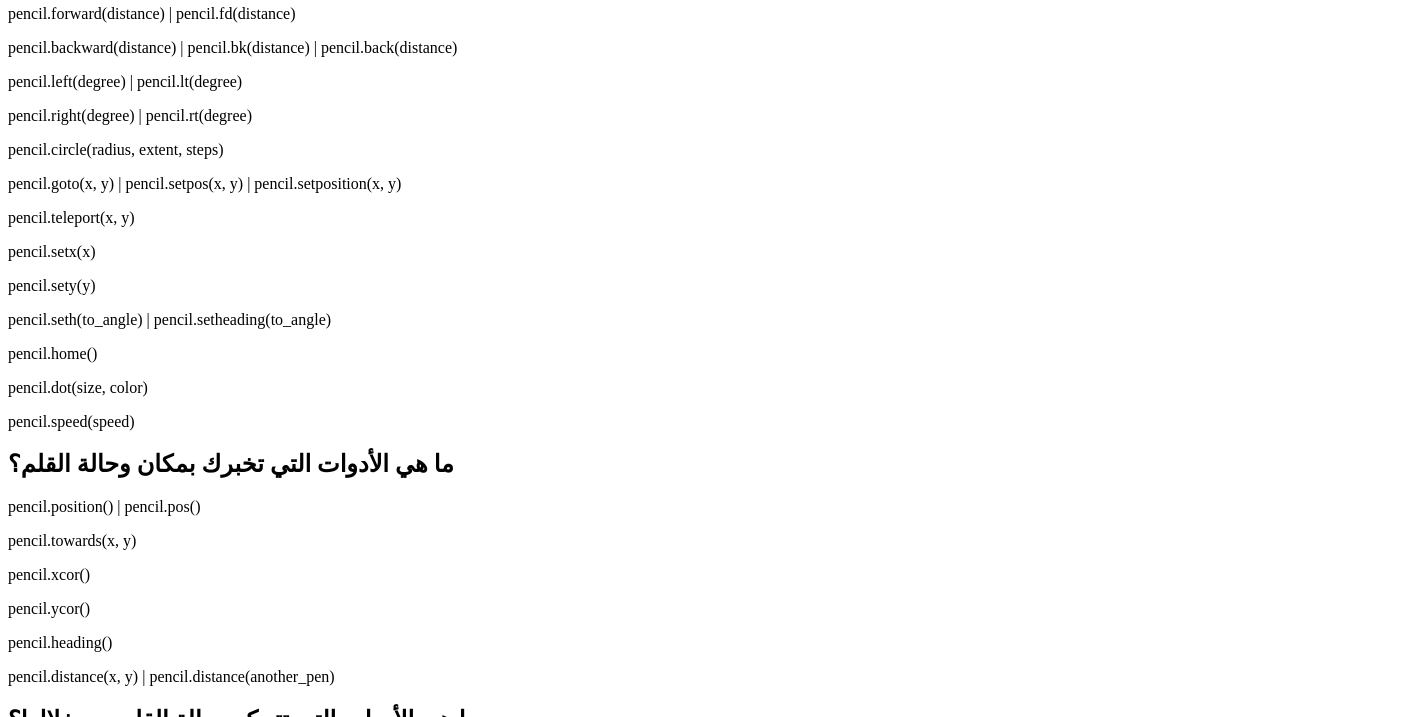
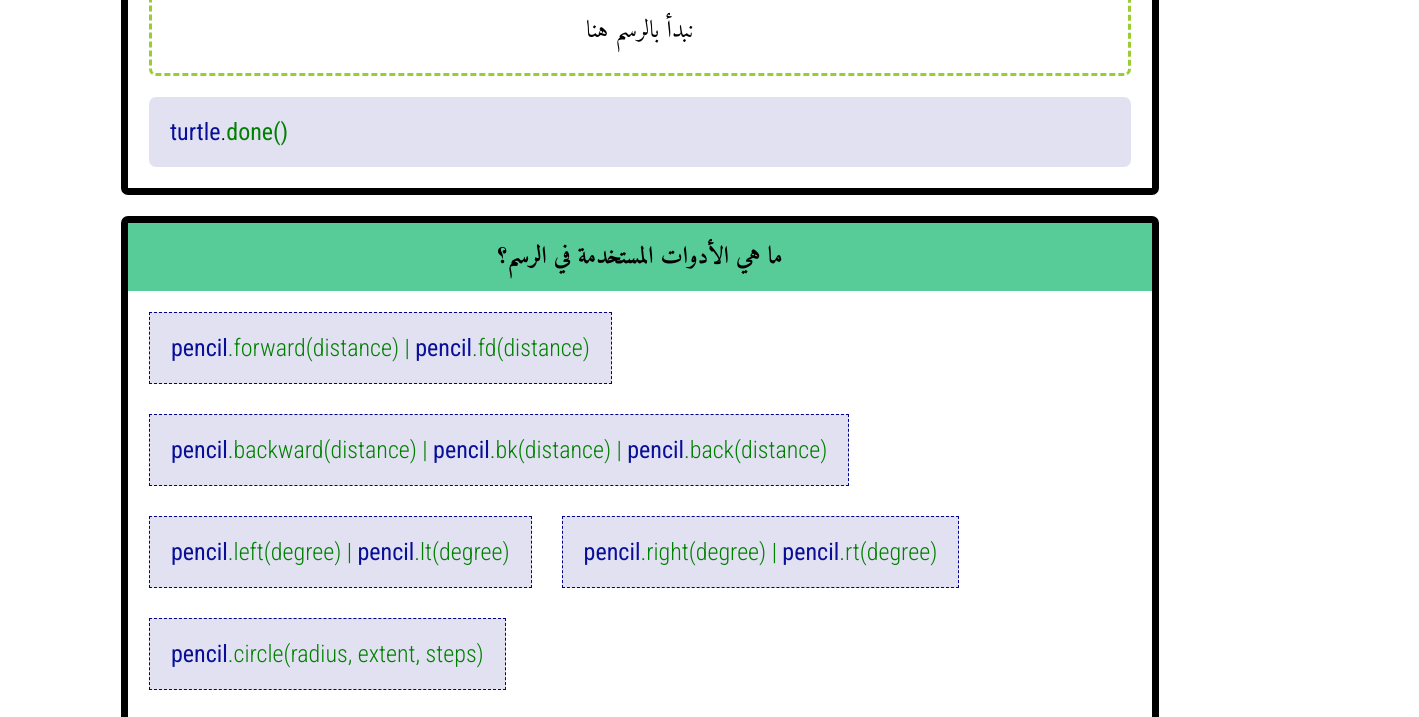
Before and after one commit to SarahZaki03/turtle-documentation, a plain HTML site: page index.html in a window 1280 px wide. Shown: the part 504-1221 px from the top of the page, 1419 px wide, since content can reach past the window. Drawn offline with Linux system fonts and the light colour scheme; the site is published under a folder, as on GitHub Pages, so addresses that start at the root find nothing.

Commit message:
turtle animation

```diff
--- a/index.html
+++ b/index.html
@@ -4,9 +4,9 @@
     <meta charset="UTF-8">
     <meta name="viewport" content="width=device-width, initial-scale=1.0">
     <title>Turtle Tools</title>
-    <link rel="stylesheet" href="/style/main.css">
-    <link rel="stylesheet" href="/style/utilities.css">
-    <link rel="stylesheet" href="/style/animate.css">
+    <link rel="stylesheet" href="style/main.css">
+    <link rel="stylesheet" href="style/utilities.css">
+    <link rel="stylesheet" href="style/animate.css">
 </head>
 <body>
     <div class="start">
```
